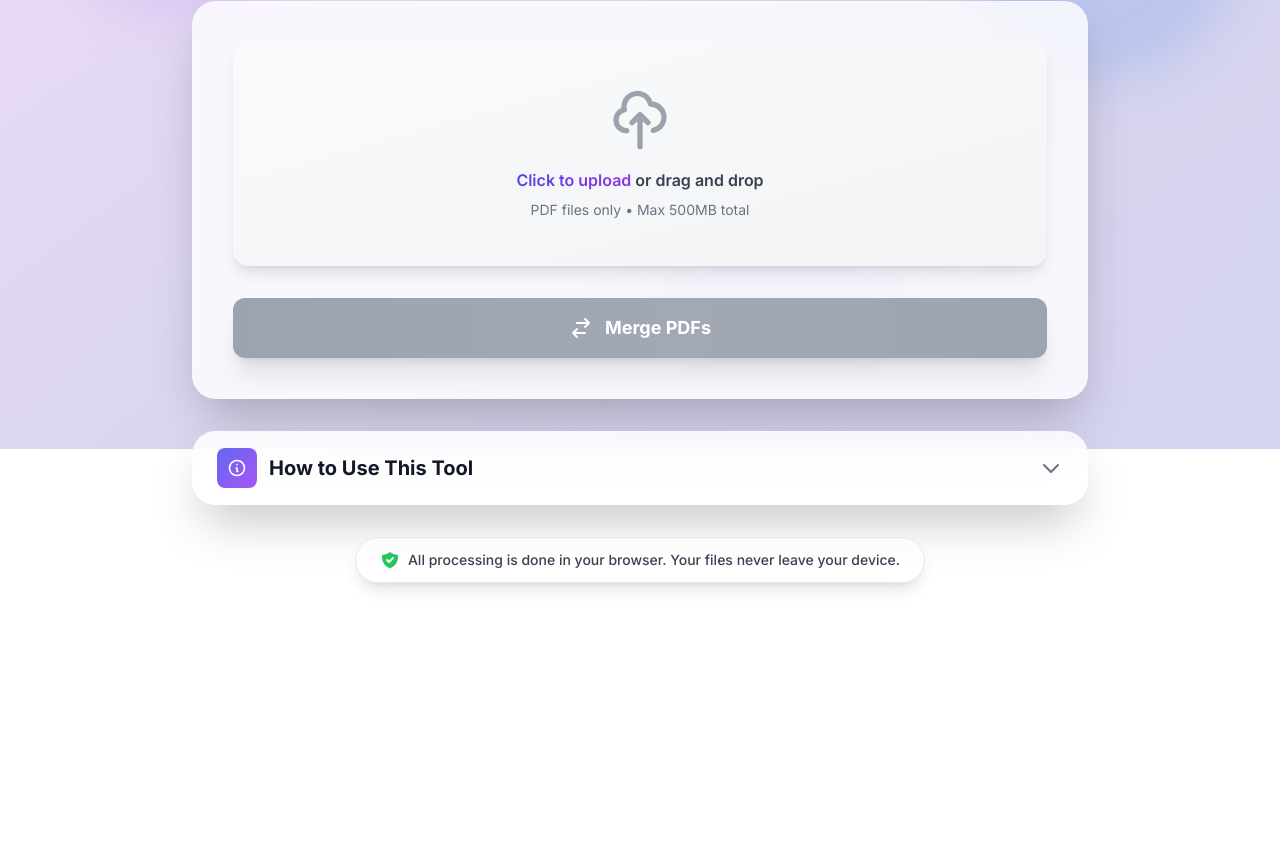
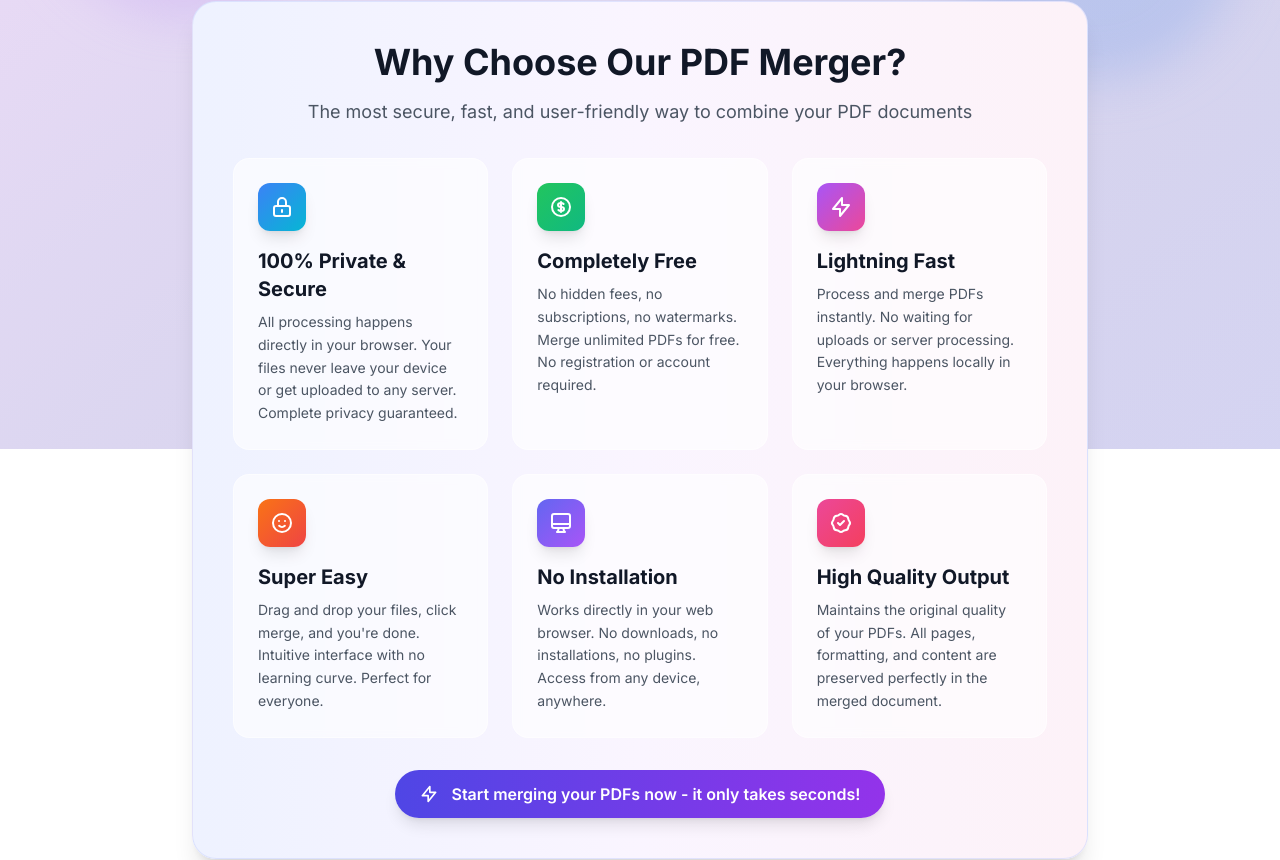
Before and after one commit to draphael123/combinepdfs, a Next.js app: page / in a window 1280 px wide. Shown: the part 351-1211 px from the top of the page. Before the commit the page ends 982 px from the top, so only its background shows below. Built offline with nearby package versions, Linux system fonts and the light colour scheme.

Commit message:
Add value proposition section highlighting key benefits and advantages

```diff
--- a/app/page.tsx
+++ b/app/page.tsx
@@ -282,6 +282,112 @@ export default function Home() {
                   <path d="M13 6a3 3 0 11-6 0 3 3 0 016 0zM18 8a2 2 0 11-4 0 2 2 0 014 0zM14 15a4 4 0 00-8 0v3h8v-3zM6 8a2 2 0 11-4 0 2 2 0 014 0zM16 18v-3a5.972 5.972 0 00-.75-2.906A3.005 3.005 0 0119 15v3h-3zM4.75 12.094A5.973 5.973 0 004 15v3H1v-3a3 3 0 013.75-2.906z" />
                 </svg>
                 <span>No Uploads</span>
+              </div>
+            </div>
+          </div>
+
+          {/* Value Proposition Section */}
+          <div className="mb-12 animate-slide-up" style={{ animationDelay: '0.15s' }}>
+            <div className="bg-gradient-to-r from-indigo-50 via-purple-50 to-pink-50 dark:from-indigo-900/20 dark:via-purple-900/20 dark:to-pink-900/20 rounded-3xl p-8 sm:p-10 border border-indigo-200/50 dark:border-indigo-800/50 shadow-xl">
+              <div className="text-center mb-8">
+                <h2 className="text-3xl sm:text-4xl font-bold text-gray-900 dark:text-white mb-4">
+                  Why Choose Our PDF Merger?
+                </h2>
+                <p className="text-lg text-gray-600 dark:text-gray-300 max-w-2xl mx-auto">
+                  The most secure, fast, and user-friendly way to combine your PDF documents
+                </p>
+              </div>
+
+              <div className="grid grid-cols-1 md:grid-cols-2 lg:grid-cols-3 gap-6">
+                {/* Privacy & Security */}
+                <div className="bg-white/60 dark:bg-gray-800/60 backdrop-blur-sm rounded-2xl p-6 border border-white/50 dark:border-gray-700/50 hover:shadow-lg transition-all hover:scale-105">
+                  <div className="w-12 h-12 bg-gradient-to-br from-blue-500 to-cyan-500 rounded-xl flex items-center justify-center mb-4 shadow-lg">
+                    <svg className="w-6 h-6 text-white" fill="none" stroke="currentColor" viewBox="0 0 24 24">
+                      <path strokeLinecap="round" strokeLinejoin="round" strokeWidth={2} d="M12 15v2m-6 4h12a2 2 0 002-2v-6a2 2 0 00-2-2H6a2 2 0 00-2 2v6a2 2 0 002 2zm10-10V7a4 4 0 00-8 0v4h8z" />
+                    </svg>
+                  </div>
+                  <h3 className="text-xl font-bold text-gray-900 dark:text-white mb-2">100% Private & Secure</h3>
+                  <p className="text-gray-600 dark:text-gray-300 text-sm leading-relaxed">
+                    All processing happens directly in your browser. Your files never leave your device or get uploaded to any server. Complete privacy guaranteed.
+                  </p>
+                </div>
+
+                {/* Free & No Limits */}
+                <div className="bg-white/60 dark:bg-gray-800/60 backdrop-blur-sm rounded-2xl p-6 border border-white/50 dark:border-gray-700/50 hover:shadow-lg transition-all hover:scale-105">
+                  <div className="w-12 h-12 bg-gradient-to-br from-green-500 to-emerald-500 rounded-xl flex items-center justify-center mb-4 shadow-lg">
+                    <svg className="w-6 h-6 text-white" fill="none" stroke="currentColor" viewBox="0 0 24 24">
+                      <path strokeLinecap="round" strokeLinejoin="round" strokeWidth={2} d="M12 8c-1.657 0-3 .895-3 2s1.343 2 3 2 3 .895 3 2-1.343 2-3 2m0-8c1.11 0 2.08.402 2.599 1M12 8V7m0 1v8m0 0v1m0-1c-1.11 0-2.08-.402-2.599-1M21 12a9 9 0 11-18 0 9 9 0 0118 0z" />
+                    </svg>
+                  </div>
+                  <h3 className="text-xl font-bold text-gray-900 dark:text-white mb-2">Completely Free</h3>
+                  <p className="text-gray-600 dark:text-gray-300 text-sm leading-relaxed">
+                    No hidden fees, no subscriptions, no watermarks. Merge unlimited PDFs for free. No registration or account required.
+                  </p>
+                </div>
+
+                {/* Fast & Efficient */}
+                <div className="bg-white/60 dark:bg-gray-800/60 backdrop-blur-sm rounded-2xl p-6 border border-white/50 dark:border-gray-700/50 hover:shadow-lg transition-all hover:scale-105">
+                  <div className="w-12 h-12 bg-gradient-to-br from-purple-500 to-pink-500 rounded-xl flex items-center justify-center mb-4 shadow-lg">
+                    <svg className="w-6 h-6 text-white" fill="none" stroke="currentColor" viewBox="0 0 24 24">
+                      <path strokeLinecap="round" strokeLinejoin="round" strokeWidth={2} d="M13 10V3L4 14h7v7l9-11h-7z" />
+                    </svg>
+                  </div>
+                  <h3 className="text-xl font-bold text-gray-900 dark:text-white mb-2">Lightning Fast</h3>
+                  <p className="text-gray-600 dark:text-gray-300 text-sm leading-relaxed">
+                    Process and merge PDFs instantly. No waiting for uploads or server processing. Everything happens locally in your browser.
+                  </p>
+                </div>
+
+                {/* Easy to Use */}
+                <div className="bg-white/60 dark:bg-gray-800/60 backdrop-blur-sm rounded-2xl p-6 border border-white/50 dark:border-gray-700/50 hover:shadow-lg transition-all hover:scale-105">
+                  <div className="w-12 h-12 bg-gradient-to-br from-orange-500 to-red-500 rounded-xl flex items-center justify-center mb-4 shadow-lg">
+                    <svg className="w-6 h-6 text-white" fill="none" stroke="currentColor" viewBox="0 0 24 24">
+                      <path strokeLinecap="round" strokeLinejoin="round" strokeWidth={2} d="M14.828 14.828a4 4 0 01-5.656 0M9 10h.01M15 10h.01M21 12a9 9 0 11-18 0 9 9 0 0118 0z" />
+                    </svg>
+                  </div>
+                  <h3 className="text-xl font-bold text-gray-900 dark:text-white mb-2">Super Easy</h3>
+                  <p className="text-gray-600 dark:text-gray-300 text-sm leading-relaxed">
+                    Drag and drop your files, click merge, and you're done. Intuitive interface with no learning curve. Perfect for everyone.
+                  </p>
+                </div>
+
+                {/* No Software Required */}
+                <div className="bg-white/60 dark:bg-gray-800/60 backdrop-blur-sm rounded-2xl p-6 border border-white/50 dark:border-gray-700/50 hover:shadow-lg transition-all hover:scale-105">
+                  <div className="w-12 h-12 bg-gradient-to-br from-indigo-500 to-purple-500 rounded-xl flex items-center justify-center mb-4 shadow-lg">
+                    <svg className="w-6 h-6 text-white" fill="none" stroke="currentColor" viewBox="0 0 24 24">
+                      <path strokeLinecap="round" strokeLinejoin="round" strokeWidth={2} d="M9.75 17L9 20l-1 1h8l-1-1-.75-3M3 13h18M5 17h14a2 2 0 002-2V5a2 2 0 00-2-2H5a2 2 0 00-2 2v10a2 2 0 002 2z" />
+                    </svg>
+                  </div>
+                  <h3 className="text-xl font-bold text-gray-900 dark:text-white mb-2">No Installation</h3>
+                  <p className="text-gray-600 dark:text-gray-300 text-sm leading-relaxed">
+                    Works directly in your web browser. No downloads, no installations, no plugins. Access from any device, anywhere.
+                  </p>
+                </div>
+
+                {/* Professional Quality */}
+                <div className="bg-white/60 dark:bg-gray-800/60 backdrop-blur-sm rounded-2xl p-6 border border-white/50 dark:border-gray-700/50 hover:shadow-lg transition-all hover:scale-105">
+                  <div className="w-12 h-12 bg-gradient-to-br from-pink-500 to-rose-500 rounded-xl flex items-center justify-center mb-4 shadow-lg">
+                    <svg className="w-6 h-6 text-white" fill="none" stroke="currentColor" viewBox="0 0 24 24">
+                      <path strokeLinecap="round" strokeLinejoin="round" strokeWidth={2} d="M9 12l2 2 4-4M7.835 4.697a3.42 3.42 0 001.946-.806 3.42 3.42 0 014.438 0 3.42 3.42 0 001.946.806 3.42 3.42 0 013.138 3.138 3.42 3.42 0 00.806 1.946 3.42 3.42 0 010 4.438 3.42 3.42 0 00-.806 1.946 3.42 3.42 0 01-3.138 3.138 3.42 3.42 0 00-1.946.806 3.42 3.42 0 01-4.438 0 3.42 3.42 0 00-1.946-.806 3.42 3.42 0 01-3.138-3.138 3.42 3.42 0 00-.806-1.946 3.42 3.42 0 010-4.438 3.42 3.42 0 00.806-1.946 3.42 3.42 0 013.138-3.138z" />
+                    </svg>
+                  </div>
+                  <h3 className="text-xl font-bold text-gray-900 dark:text-white mb-2">High Quality Output</h3>
+                  <p className="text-gray-600 dark:text-gray-300 text-sm leading-relaxed">
+                    Maintains the original quality of your PDFs. All pages, formatting, and content are preserved perfectly in the merged document.
+                  </p>
+                </div>
+              </div>
+
+              {/* Call to Action */}
+              <div className="mt-8 text-center">
+                <div className="inline-flex items-center gap-3 px-6 py-3 bg-gradient-to-r from-indigo-600 to-purple-600 rounded-full shadow-lg">
+                  <svg className="w-5 h-5 text-white" fill="none" stroke="currentColor" viewBox="0 0 24 24">
+                    <path strokeLinecap="round" strokeLinejoin="round" strokeWidth={2} d="M13 10V3L4 14h7v7l9-11h-7z" />
+                  </svg>
+                  <p className="text-white font-semibold">
+                    Start merging your PDFs now - it only takes seconds!
+                  </p>
+                </div>
               </div>
             </div>
           </div>
```
